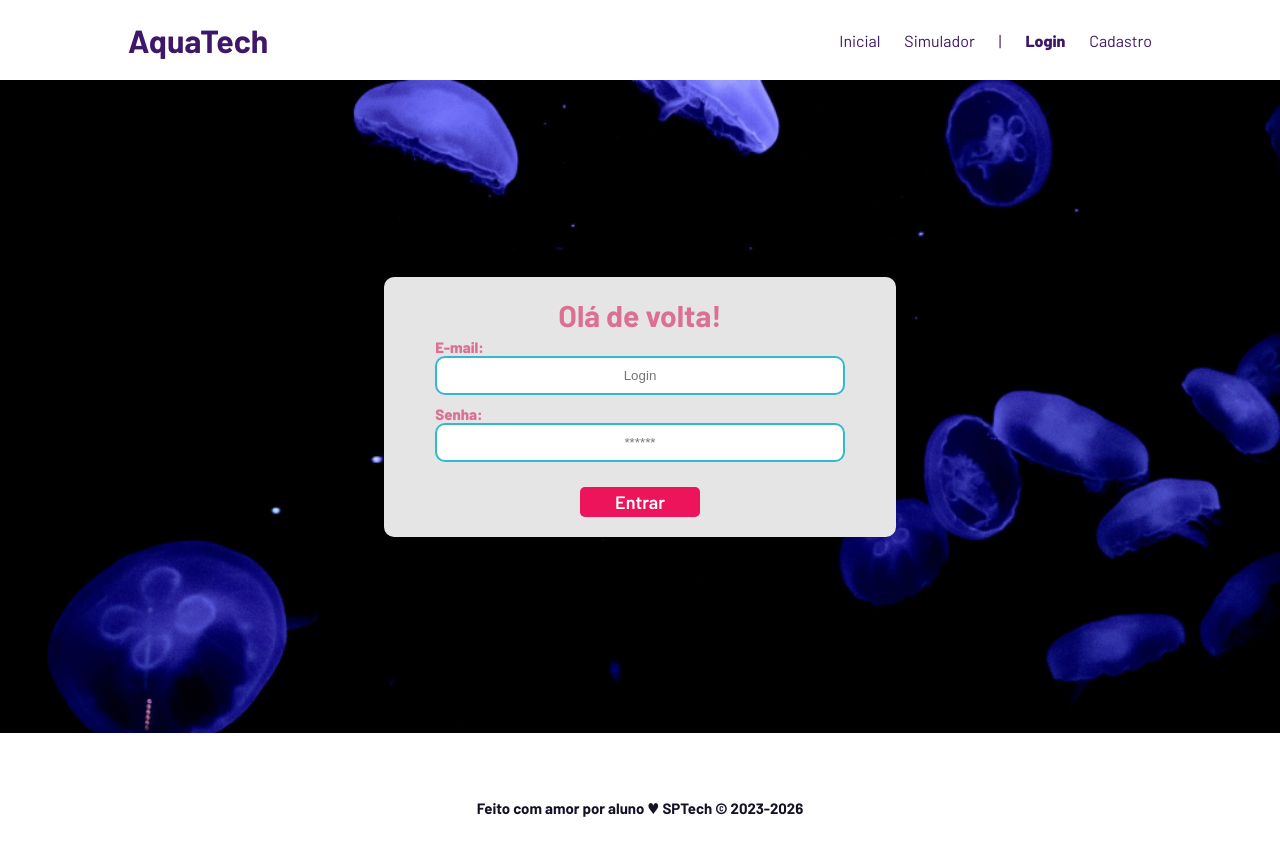
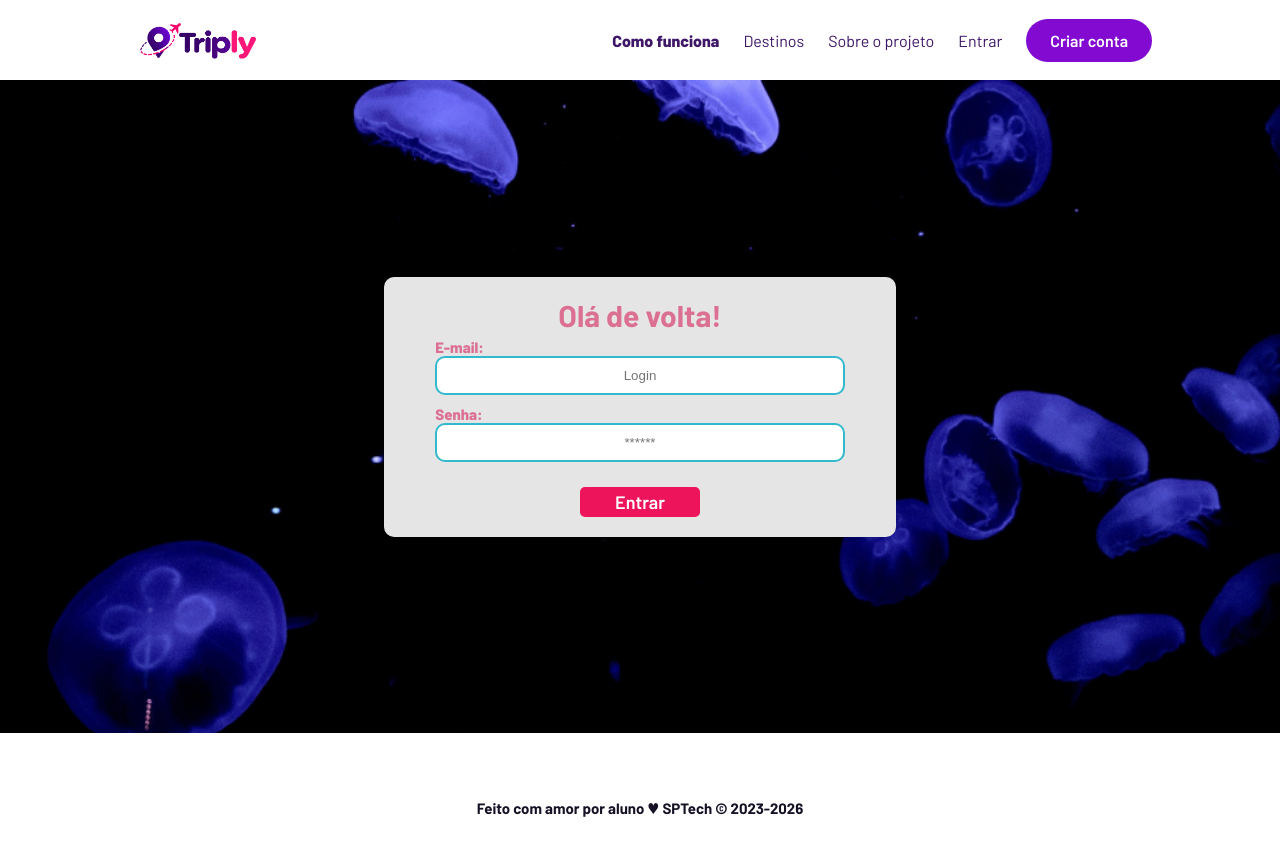
Before and after one commit to thaisnmedeiros/triply, a website: page public/login.html in a window 1280 px wide. Drawn offline with Linux system fonts and the light colour scheme.

Commit message:
style: padroniza header das telas de cadastro e login

```diff
--- a/public/login.html
+++ b/public/login.html
@@ -21,20 +21,24 @@
 
     <div class="header">
         <div class="container">
-            <h1 class="titulo">AquaTech</h1>
+            <a href="index.html" class="logo">
+                <img src="./assets/imgs/logo.png" alt="Triply">
+            </a>
             <ul class="navbar">
-                <li>
-                    <a href="index.html">Inicial</a>
+                <li class="agora">
+                    <a href="#como-funciona">Como funciona</a>
                 </li>
                 <li>
-                    <a href="simulador.html">Simulador</a>
-                </li>
-                <li>|</li>
-                <li class="agora">
-                    <a href="#">Login</a>
+                    <a href="#destinos">Destinos</a>
                 </li>
                 <li>
-                    <a href="cadastro.html">Cadastro</a>
+                    <a href="#sobre">Sobre o projeto</a>
+                </li>
+                <li>
+                    <a href="login.html">Entrar</a>
+                </li>
+                <li>
+                    <a href="cadastro.html" class="botao-cadastro">Criar conta</a>
                 </li>
             </ul>
         </div>
```
Also changed, not shown: public/cadastro.html (+12 -8 lines).
